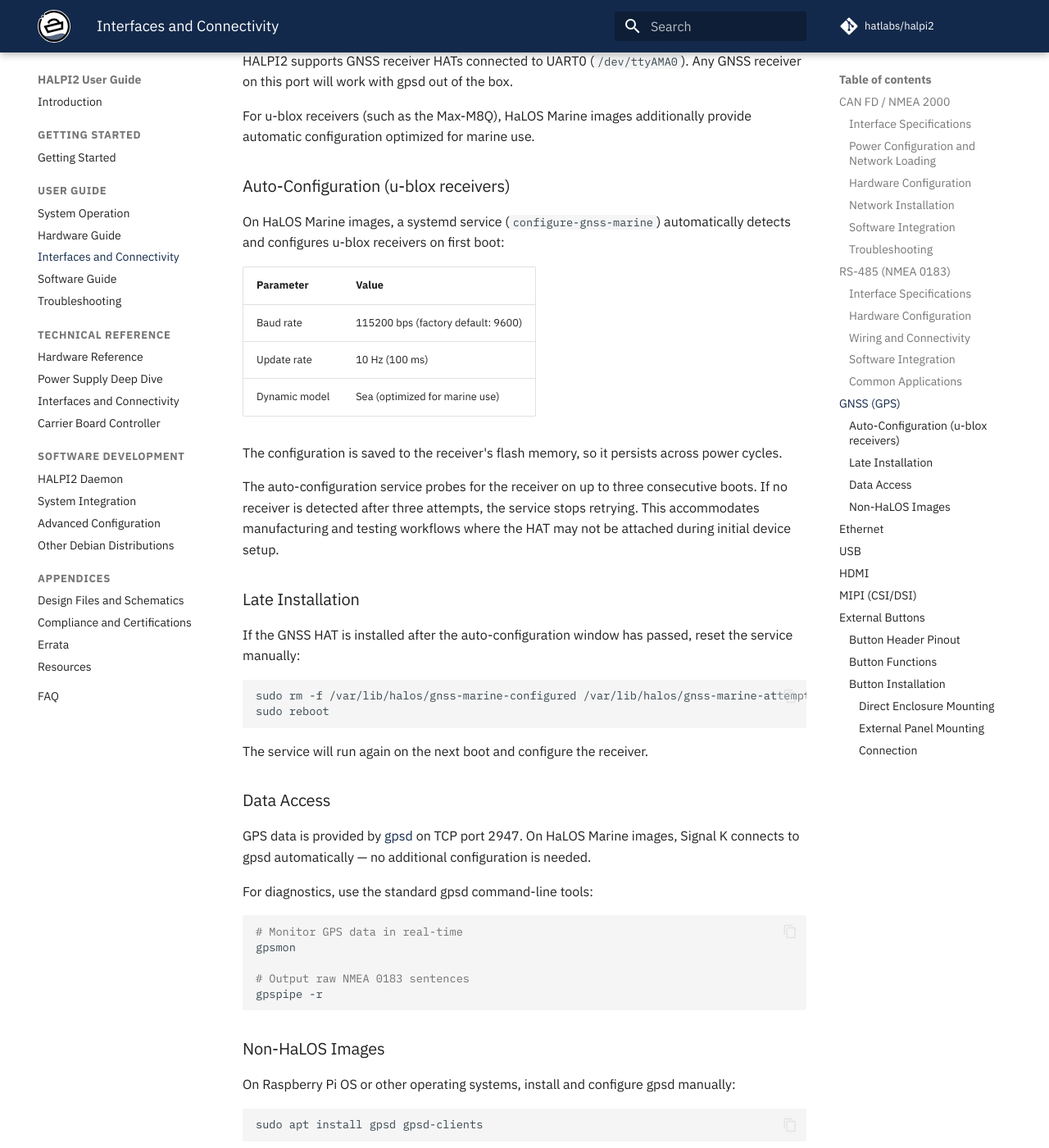
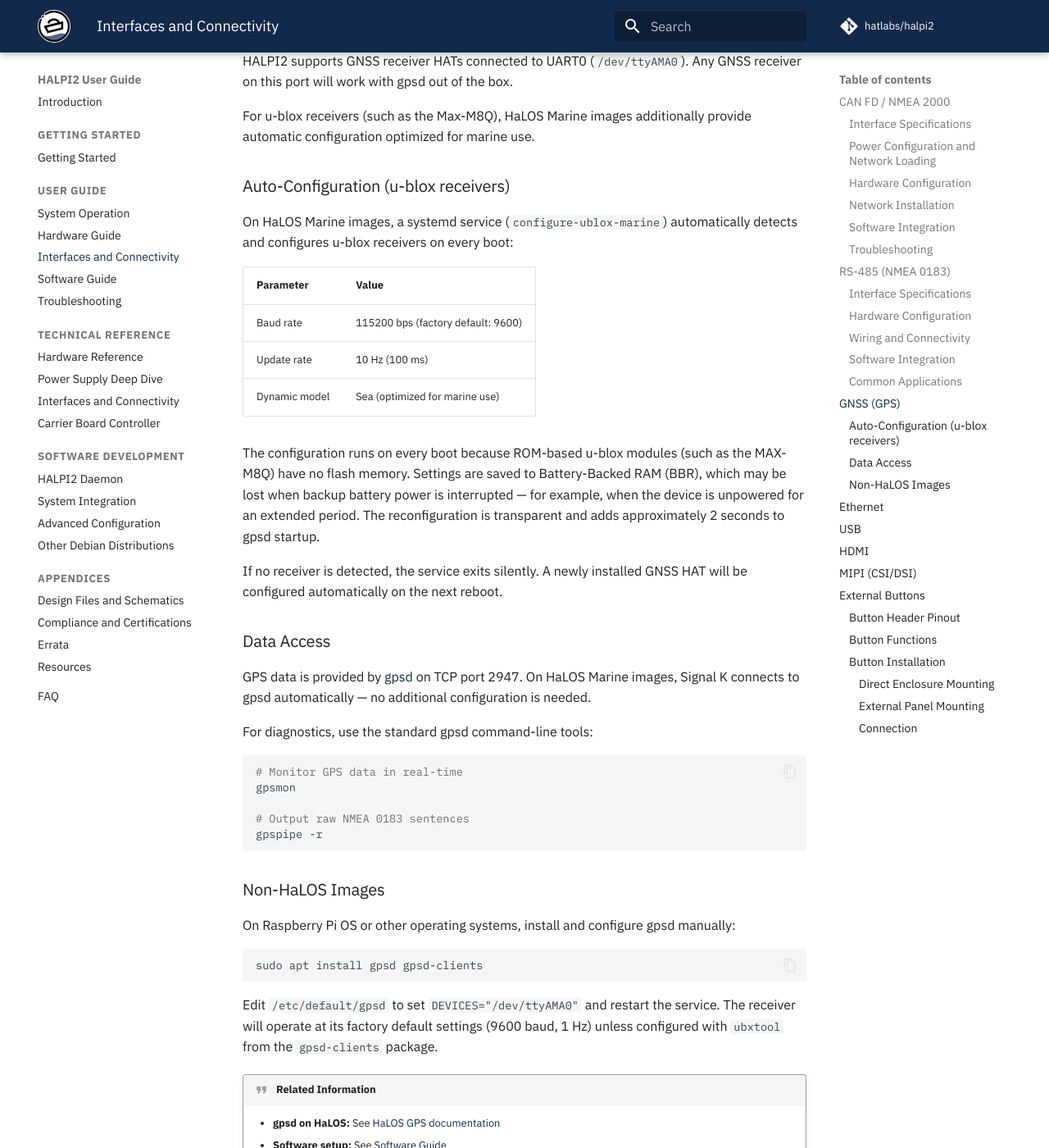
Before and after one commit to hatlabs/halpi2, an MkDocs documentation site: the page built from docs/user-guide/interfaces.md, in a window 1280 px wide and 1400 px high, scrolled down 4119 px. Shown: the whole window at 82% size. Built offline with MkDocs 1.6.1 and Material for MkDocs 9.7.7, drawn with Linux system fonts in a browser that asks for light colours; comment, search, counter and statistics services are not loaded.

Commit message:
docs: update GNSS section for every-boot reconfiguration
The MAX-M8Q is ROM-based with no flash memory. Settings are saved
to BBR only and may be lost on power cycles. Update docs to reflect
that HaLOS reconfigures the receiver on every boot, and remove the
now-obsolete "Late Installation" section.

Co-Authored-By: Claude Opus 4.6 (1M context) <noreply@anthropic.com>

````diff
--- a/docs/user-guide/interfaces.md
+++ b/docs/user-guide/interfaces.md
@@ -103,7 +103,7 @@ For u-blox receivers (such as the Max-M8Q), HaLOS Marine images additionally pro
 
 ### Auto-Configuration (u-blox receivers)
 
-On HaLOS Marine images, a systemd service (`configure-gnss-marine`) automatically detects and configures u-blox receivers on first boot:
+On HaLOS Marine images, a systemd service (`configure-ublox-marine`) automatically detects and configures u-blox receivers on every boot:
 
 | Parameter | Value |
 |:----------|:------|
@@ -111,20 +111,9 @@ On HaLOS Marine images, a systemd service (`configure-gnss-marine`) automaticall
 | Update rate | 10 Hz (100 ms) |
 | Dynamic model | Sea (optimized for marine use) |
 
-The configuration is saved to the receiver's flash memory, so it persists across power cycles.
+The configuration runs on every boot because ROM-based u-blox modules (such as the MAX-M8Q) have no flash memory. Settings are saved to Battery-Backed RAM (BBR), which may be lost when backup battery power is interrupted — for example, when the device is unpowered for an extended period. The reconfiguration is transparent and adds approximately 2 seconds to gpsd startup.
 
-The auto-configuration service probes for the receiver on up to three consecutive boots. If no receiver is detected after three attempts, the service stops retrying. This accommodates manufacturing and testing workflows where the HAT may not be attached during initial device setup.
-
-### Late Installation
-
-If the GNSS HAT is installed after the auto-configuration window has passed, reset the service manually:
-
-```bash
-sudo rm -f /var/lib/halos/gnss-marine-configured /var/lib/halos/gnss-marine-attempts
-sudo reboot
-```
-
-The service will run again on the next boot and configure the receiver.
+If no receiver is detected, the service exits silently. A newly installed GNSS HAT will be configured automatically on the next reboot.
 
 ### Data Access
 
````
